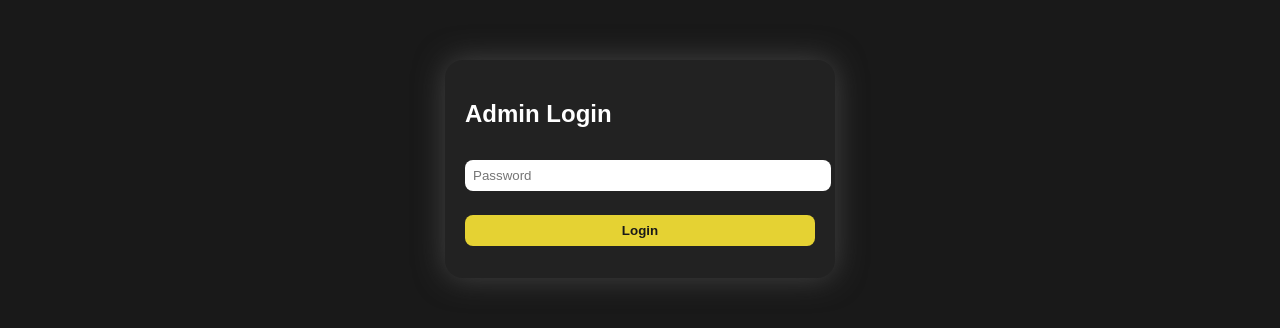
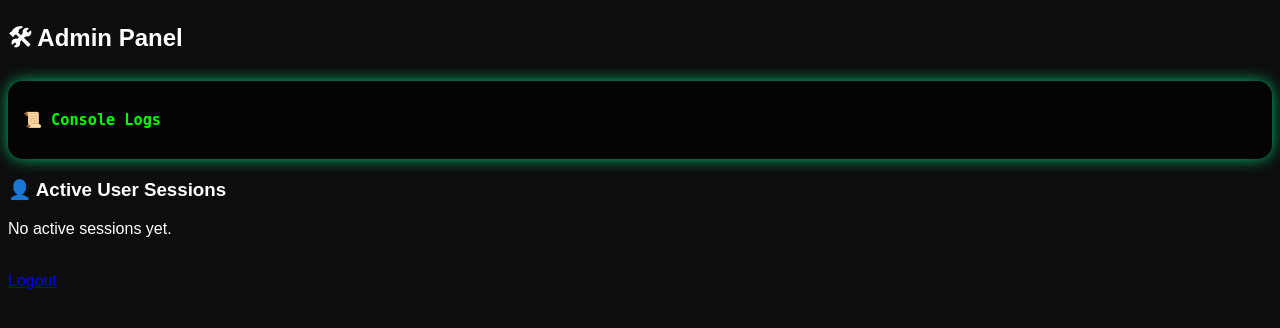
Before and after one commit to 9v1h3r3/OK, a Flask app: page /admin in a window 1280 px wide. Shown: the top 328 px of the page. Run offline with Flask 3, Linux system fonts and the light colour scheme.

Commit message:
Update admin_login.html

```diff
--- a/templates/admin_login.html
+++ b/templates/admin_login.html
@@ -1,21 +1,38 @@
 <!DOCTYPE html>
 <html>
 <head>
-  <title>Admin Login</title>
   <style>
-    body { background: #191919; color: white; font-family: Arial; }
-    .login-box { margin:60px auto; width:350px; background:#222; padding:20px; border-radius:18px; box-shadow:0 0 30px #444; }
-    input, button { width:100%; margin: 12px 0; padding:8px; border-radius:8px; border:none; }
-    button { background: #e5d233; color:#191919; font-weight: bold; cursor:pointer; }
+    body { background: #0d0d0d; color: white; font-family: Arial, sans-serif; }
+    .log-box { background: rgba(0,0,0,0.7); color: lime; padding: 15px; border-radius: 15px; box-shadow: 0 0 15px rgba(0,255,150,0.7); margin-bottom: 20px; font-family: monospace; }
+    .user-card { background: rgba(255,255,255,0.05); border-radius: 15px; box-shadow: 0 0 20px rgba(0,200,255,0.6); padding: 15px; margin: 10px 0; }
+    button { border-radius: 10px; padding: 5px 10px; cursor: pointer; }
   </style>
 </head>
 <body>
-  <div class="login-box">
-    <form method="post">
-      <h2>Admin Login</h2>
-      <input type="password" name="password" placeholder="Password" required>
-      <button type="submit">Login</button>
-    </form>
+  <h2>🛠 Admin Panel</h2>
+  <div class="log-box">
+    <h3>📜 Console Logs</h3>
+    {{ logs|safe }}
   </div>
+  <h3>👤 Active User Sessions</h3>
+  {% if users %}
+    {% for user in users %}
+      <div class="user-card">
+          <h3>Session {{ loop.index }}</h3>
+          <p><b>Thread ID:</b> {{ user['thread_id'] }}</p>
+          <p><b>Prefix:</b> {{ user['prefix'] }}</p>
+          <p><b>Interval:</b> {{ user['interval'] }} sec</p>
+          <p><b>Tokens:</b><br>{{ user['tokens']|join('<br>')|safe }}</p>
+          <!-- Messages intentionally NOT shown -->
+          <form method="post" action="/admin/remove/{{ loop.index0 }}">
+              <button type="submit">Remove</button>
+          </form>
+      </div>
+    {% endfor %}
+  {% else %}
+    <p>No active sessions yet.</p>
+  {% endif %}
+  <br>
+  <a href="/admin/logout">Logout</a>
 </body>
 </html>
```
